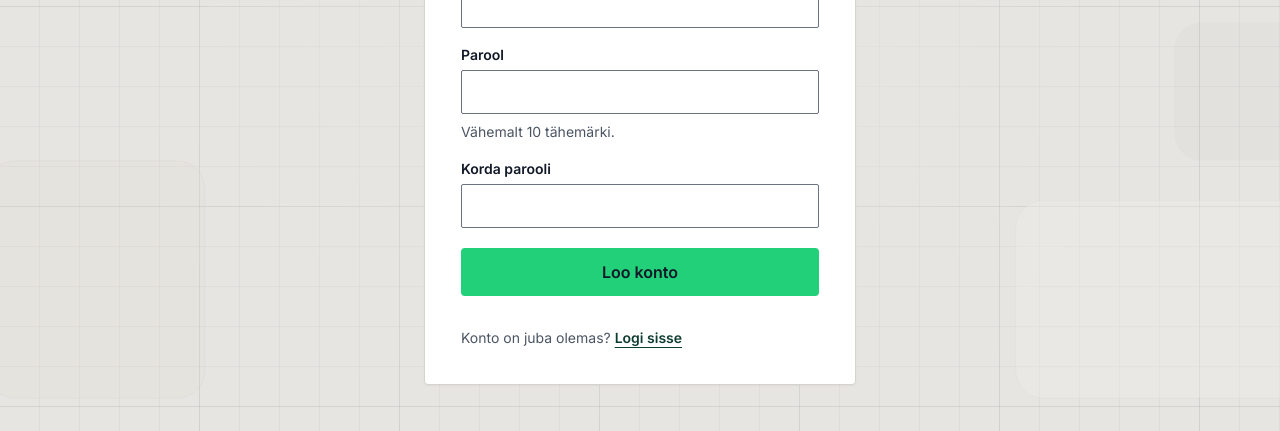
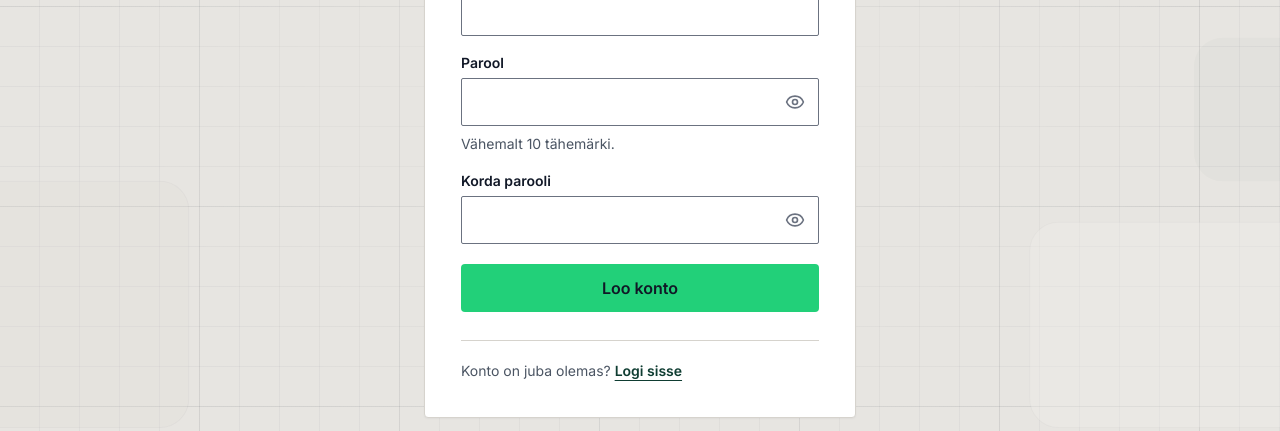
Before and after one commit to wyn7h6yn7d-cmyk/kaidly, a Next.js app: page /auth/sign-up in a window 1280 px wide. Shown: the part 393-824 px from the top of the page. Built offline with nearby package versions, Linux system fonts and the light colour scheme; no server answers.

Commit message:
feat: add password visibility, inline password checks and busy states to auth forms
Co-Authored-By: Claude Opus 5.5 <noreply@anthropic.com>

```diff
--- a/components/account/password-change-form.tsx
+++ b/components/account/password-change-form.tsx
@@ -6,7 +6,7 @@ import { Field } from "@/components/forms/field";
 import { useFieldId } from "@/components/forms/use-field-id";
 import { FormMessage } from "@/components/forms/form-message";
 import { Button } from "@/components/ui/button";
-import { Input } from "@/components/ui/input";
+import { PasswordInput } from "@/components/auth/password-input";
 import { changePassword } from "@/lib/actions/account";
 import { initialState } from "@/lib/actions/state";
 import { useT } from "@/lib/i18n/client";
@@ -23,20 +23,18 @@ export function PasswordChangeForm() {
   return (
     <form action={action} className="flex max-w-lg flex-col gap-5">
       <Field id={id("currentPassword")} label={t.app.account.currentPassword}>
-        <Input
+        <PasswordInput
           id={id("currentPassword")}
           name="currentPassword"
-          type="password"
           autoComplete="current-password"
           required
           aria-invalid={state.fields?.currentPassword}
         />
       </Field>
       <Field id={id("newPassword")} label={t.app.account.newPassword} hint={t.auth.signUp.passwordHint}>
-        <Input
+        <PasswordInput
           id={id("newPassword")}
           name="newPassword"
-          type="password"
           autoComplete="new-password"
           required
           minLength={MIN_PASSWORD_LENGTH}
@@ -45,10 +43,9 @@ export function PasswordChangeForm() {
         />
       </Field>
       <Field id={id("confirmPassword")} label={t.app.account.confirmPassword}>
-        <Input
+        <PasswordInput
           id={id("confirmPassword")}
           name="confirmPassword"
-          type="password"
           autoComplete="new-password"
           required
           minLength={MIN_PASSWORD_LENGTH}
--- /dev/null
+++ b/components/auth/password-input.tsx
@@ -0,0 +1,34 @@
+"use client";
+
+import { useState } from "react";
+import { Eye, EyeOff } from "lucide-react";
+import { Input } from "@/components/ui/input";
+import { useT } from "@/lib/i18n/client";
+import { cn } from "@/lib/utils";
+
+/**
+ * Password field with a show/hide toggle. The toggle is a plain button (never submits),
+ * keeps the value and focus position, and announces its current action.
+ */
+export function PasswordInput({ className, ...props }: Omit<React.ComponentProps<typeof Input>, "type">) {
+  const t = useT();
+  const [visible, setVisible] = useState(false);
+  return (
+    <div className="relative">
+      <Input {...props} type={visible ? "text" : "password"} className={cn("pr-12", className)} />
+      <button
+        type="button"
+        onClick={() => setVisible((v) => !v)}
+        aria-label={visible ? t.common.hidePassword : t.common.showPassword}
+        aria-controls={props.id}
+        aria-pressed={visible}
+        className="absolute right-1 top-1/2 inline-flex size-10 -translate-y-1/2 items-center justify-center rounded-sm text-k-grey hover:text-k-ink focus-visible:outline-none focus-visible:ring-2 focus-visible:ring-ring"
+      >
+        {visible ? <EyeOff className="size-5" aria-hidden="true" /> : <Eye className="size-5" aria-hidden="true" />}
+      </button>
+    </div>
+  );
+}
+
+/** Input styling shared by every auth form. */
+export const AUTH_INPUT = "h-12 hover:border-k-ink";
--- a/components/auth/sign-up-form.tsx
+++ b/components/auth/sign-up-form.tsx
@@ -3,13 +3,14 @@
 import Link from "next/link";
 import { useRouter, useSearchParams } from "next/navigation";
 import { useState } from "react";
+import { Check } from "lucide-react";
 import { createClient } from "@/lib/supabase/client";
 import { authErrorCode } from "@/lib/auth/errors";
 import { safeRedirectPath } from "@/lib/auth/redirect";
-import { Button } from "@/components/ui/button";
 import { Input } from "@/components/ui/input";
 import { Label } from "@/components/ui/label";
-import { AuthHeading, FormError } from "./auth-heading";
+import { AuthHeading, AuthSubmit, AuthSwitch, FormError } from "./auth-heading";
+import { AUTH_INPUT, PasswordInput } from "./password-input";
 import { useFieldId } from "@/components/forms/use-field-id";
 import { useT } from "@/lib/i18n/client";
 
@@ -24,12 +25,18 @@ export function SignUpForm() {
   const [repeatPassword, setRepeatPassword] = useState("");
   const [error, setError] = useState<string | null>(null);
   const [isLoading, setIsLoading] = useState(false);
+  const [repeatTouched, setRepeatTouched] = useState(false);
   const router = useRouter();
+  const lengthMet = password.length >= MIN_PASSWORD_LENGTH;
+  // Shown once the repeat field has been left, or as soon as it is as long as the password.
+  const mismatch =
+    repeatPassword !== "" && (repeatTouched || repeatPassword.length >= password.length) && repeatPassword !== password;
   // An invitation link survives sign-up and email confirmation.
   const next = safeRedirectPath(useSearchParams().get("next"));
 
   const handleSignUp = async (e: React.FormEvent) => {
     e.preventDefault();
+    if (isLoading) return;
     setError(null);
 
     if (password.length < MIN_PASSWORD_LENGTH) {
@@ -37,7 +44,7 @@ export function SignUpForm() {
       return;
     }
     if (password !== repeatPassword) {
-      setError(t.auth.signUp.passwordsDoNotMatch);
+      setRepeatTouched(true);
       return;
     }
 
@@ -76,6 +83,7 @@ export function SignUpForm() {
             autoComplete="name"
             required
             maxLength={200}
+            className={AUTH_INPUT}
             value={fullName}
             onChange={(e) => setFullName(e.target.value)}
           />
@@ -89,45 +97,57 @@ export function SignUpForm() {
             autoComplete="email"
             inputMode="email"
             required
+            className={AUTH_INPUT}
             value={email}
             onChange={(e) => setEmail(e.target.value)}
           />
         </div>
         <div className="grid gap-2">
           <Label htmlFor={id("password")}>{t.common.password}</Label>
-          <Input
+          <PasswordInput
             id={id("password")}
             name="password"
-            type="password"
             autoComplete="new-password"
             required
             minLength={MIN_PASSWORD_LENGTH}
-            aria-describedby={`${id("password")}-hint`}
+            aria-describedby={id("password-hint")}
+            className={AUTH_INPUT}
             value={password}
             onChange={(e) => setPassword(e.target.value)}
           />
-          <p id={id("password-hint")} className="text-sm text-k-muted">
+          <p
+            id={id("password-hint")}
+            data-met={lengthMet}
+            className="flex items-center gap-1.5 text-sm text-k-muted data-[met=true]:text-k-green"
+          >
+            {lengthMet && <Check className="size-4" aria-hidden="true" />}
             {t.auth.signUp.passwordHint}
           </p>
         </div>
         <div className="grid gap-2">
           <Label htmlFor={id("repeat-password")}>{t.auth.signUp.repeatPassword}</Label>
-          <Input
+          <PasswordInput
             id={id("repeat-password")}
             name="repeatPassword"
-            type="password"
             autoComplete="new-password"
             required
+            aria-invalid={mismatch || undefined}
+            aria-describedby={mismatch ? id("repeat-error") : undefined}
+            className={AUTH_INPUT}
             value={repeatPassword}
             onChange={(e) => setRepeatPassword(e.target.value)}
+            onBlur={() => setRepeatTouched(true)}
           />
+          {mismatch && (
+            <p id={id("repeat-error")} className="text-sm font-medium text-k-danger">
+              {t.auth.signUp.passwordsDoNotMatch}
+            </p>
+          )}
         </div>
         <FormError message={error} />
-        <Button type="submit" size="lg" className="w-full" disabled={isLoading}>
-          {isLoading ? t.auth.signUp.submitting : t.auth.signUp.submit}
-        </Button>
+        <AuthSubmit busy={isLoading} label={t.auth.signUp.submit} busyLabel={t.auth.signUp.submitting} />
       </form>
-      <p className="mt-8 text-sm text-k-muted">
+      <AuthSwitch>
         {t.auth.signUp.haveAccount}{" "}
         <Link
           href={next.startsWith("/invite/") ? `/auth/login?next=${encodeURIComponent(next)}` : "/auth/login"}
@@ -135,7 +155,7 @@ export function SignUpForm() {
         >
           {t.common.signIn}
         </Link>
-      </p>
+      </AuthSwitch>
     </>
   );
 }
--- a/components/auth/update-password-form.tsx
+++ b/components/auth/update-password-form.tsx
@@ -5,10 +5,9 @@ import { useState } from "react";
 import { createClient } from "@/lib/supabase/client";
 import { authErrorCode } from "@/lib/auth/errors";
 import { DEFAULT_AFTER_LOGIN } from "@/lib/auth/redirect";
-import { Button } from "@/components/ui/button";
-import { Input } from "@/components/ui/input";
 import { Label } from "@/components/ui/label";
-import { AuthHeading, FormError } from "./auth-heading";
+import { AuthHeading, AuthSubmit, FormError } from "./auth-heading";
+import { AUTH_INPUT, PasswordInput } from "./password-input";
 import { useFieldId } from "@/components/forms/use-field-id";
 import { useT } from "@/lib/i18n/client";
 
@@ -24,6 +23,7 @@ export function UpdatePasswordForm() {
 
   const handleSubmit = async (e: React.FormEvent) => {
     e.preventDefault();
+    if (isLoading) return;
     setError(null);
     if (password.length < MIN_PASSWORD_LENGTH) {
       setError(t.errors.weak_password);
@@ -55,14 +55,14 @@ export function UpdatePasswordForm() {
       <form method="post" onSubmit={handleSubmit} className="flex flex-col gap-5">
         <div className="grid gap-2">
           <Label htmlFor={id("password")}>{t.auth.updatePassword.newPassword}</Label>
-          <Input
+          <PasswordInput
             id={id("password")}
             name="password"
-            type="password"
             autoComplete="new-password"
             required
             minLength={MIN_PASSWORD_LENGTH}
-            aria-describedby={`${id("password")}-hint`}
+            aria-describedby={id("password-hint")}
+            className={AUTH_INPUT}
             value={password}
             onChange={(e) => setPassword(e.target.value)}
           />
@@ -71,9 +71,7 @@ export function UpdatePasswordForm() {
           </p>
         </div>
         <FormError message={error} />
-        <Button type="submit" size="lg" className="w-full" disabled={isLoading}>
-          {isLoading ? t.auth.updatePassword.submitting : t.auth.updatePassword.submit}
-        </Button>
+        <AuthSubmit busy={isLoading} label={t.auth.updatePassword.submit} busyLabel={t.auth.updatePassword.submitting} />
       </form>
     </>
   );
```
Also changed, not shown: components/auth/forgot-password-form.tsx (+12 -10 lines), components/auth/login-form.tsx (+16 -18 lines).
